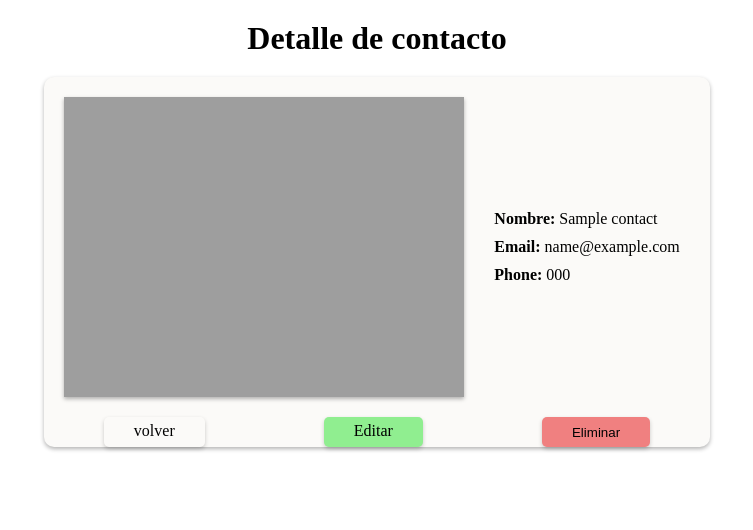
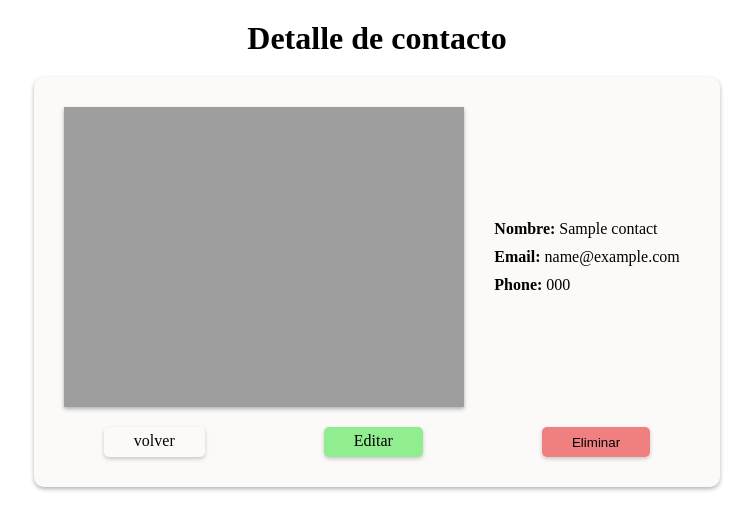
Before and after one commit to VictorHGH/youtube_course, a PHP site: template 15_mvc/resources/views/contacts/show.php in a window 1280 px wide. Shown: the top 530 px of the page, without its empty margins (263-1016 px from the left). Run offline with PHP 8.4, Linux system fonts and the light colour scheme; the template is opened without the code that fills it: most values are stand-ins (such as "Sample title", 1, 10 or a date in 2020).

Commit message:
[Updated] style for show.php

```diff
--- a/15_mvc/resources/views/contacts/show.php
+++ b/15_mvc/resources/views/contacts/show.php
@@ -62,6 +62,7 @@
 			align-items: center;
 			justify-content: center;
 			background-color: #fbfaf8;
+			padding: 10px;
 
 		}
 
@@ -99,6 +100,7 @@
 			border-radius: 5px;
 			padding: 5px 30px;
 			border: none;
+			margin-bottom: 20px;
 		}
 
 		.edit-button {
```
